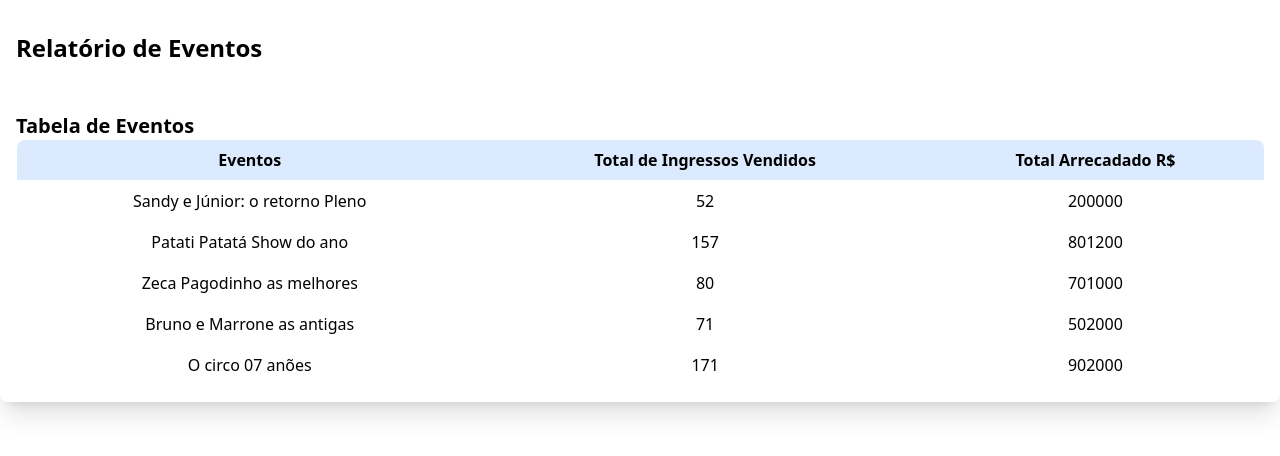
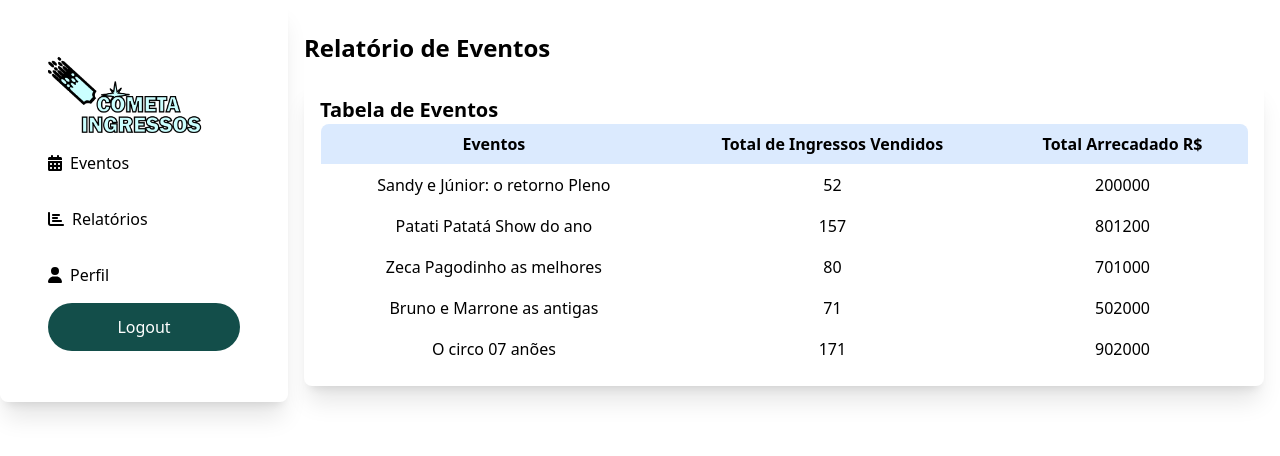
Before and after one commit to Yamazaki-Khaio/Cometa-Ingresso, a Next.js app in the folder ingressoscometa/: page /relatorio_evento_promoter in a window 1280 px wide. Shown: the top 456 px of the page. Built offline with nearby package versions, Linux system fonts and the light colour scheme.

Commit message:
Inserção do menu lateral do promoter

```diff
--- /dev/null
+++ b/ingressoscometa/src/components/RelatorioEventosPromoter/BotaoEventos.tsx
@@ -0,0 +1,24 @@
+import { FontAwesomeIcon } from "@fortawesome/react-fontawesome";
+import { faCalendarAlt, faChartBar, faUser } from "@fortawesome/free-solid-svg-icons";
+
+export function BotaoEventos() {
+  return (
+    <div>
+      <button
+        className={`
+          flex items-center
+          bg-transparent
+          text-black
+          text-28
+          rounded-3xl
+          transition-all duration-300
+          hover:text-green-600
+          h-14
+        `}
+      >
+        <FontAwesomeIcon icon={faCalendarAlt} className="mr-2" />
+        Eventos
+      </button>
+    </div>
+  );
+}
--- /dev/null
+++ b/ingressoscometa/src/components/RelatorioEventosPromoter/BotaoPerfil.tsx
@@ -0,0 +1,24 @@
+import { FontAwesomeIcon } from "@fortawesome/react-fontawesome";
+import { faCalendarAlt, faChartBar, faUser } from "@fortawesome/free-solid-svg-icons";
+
+export function BotaoPerfil() {
+  return (
+    <div>
+      <button
+        className={`
+          flex items-center
+          bg-transparent
+          text-black
+          text-28
+          rounded-3xl
+          transition-all duration-300
+          hover:text-green-600
+          h-14
+        `}
+      >
+        <FontAwesomeIcon icon={faUser} className="mr-2" />
+        Perfil
+      </button>
+    </div>
+  );
+}
--- /dev/null
+++ b/ingressoscometa/src/components/RelatorioEventosPromoter/BotaoRelatorio.tsx
@@ -0,0 +1,24 @@
+import { FontAwesomeIcon } from "@fortawesome/react-fontawesome";
+import { faCalendarAlt, faChartBar, faUser } from "@fortawesome/free-solid-svg-icons";
+
+export function BotaoRelatorios() {
+    return (
+      <div>
+        <button
+          className={`
+            flex items-center
+            bg-transparent
+            text-black
+            text-28
+            rounded-3xl
+            transition-all duration-300
+            hover:text-green-600
+            h-14
+          `}
+        >
+          <FontAwesomeIcon icon={faChartBar} className="mr-2" />
+          Relatórios
+        </button>
+      </div>
+    );
+  }
--- /dev/null
+++ b/ingressoscometa/src/components/RelatorioEventosPromoter/MenuLateralPromoter.tsx
@@ -0,0 +1,20 @@
+import React from 'react';
+import { BotaoPerfil } from './BotaoPerfil';
+import { BotaoRelatorios } from './BotaoRelatorio';
+import { BotaoEventos } from './BotaoEventos';
+import BotaoLogout from "../ClienteLogado/BotaoLogout"
+import Image from 'next/image'
+
+const App: React.FC = () => {
+  return (
+    <div className="shadow-xl p-12 rounded-lg">
+      <Image src="/cometa2.png" alt="Logo" width="170" height="170"/>
+      <BotaoEventos/>
+      <BotaoRelatorios/>
+      <BotaoPerfil/>
+      <BotaoLogout/>
+    </div>
+  );
+};
+
+export default App;
--- a/ingressoscometa/src/components/RelatorioEventosPromoter/RelatorioEvento.tsx
+++ b/ingressoscometa/src/components/RelatorioEventosPromoter/RelatorioEvento.tsx
@@ -1,5 +1,6 @@
 import React from 'react';
 import Tabela from './TabelaEvento';
+import MenuLateralPromoter from './MenuLateralPromoter';
 
 const dados = [
   { evento: 'Sandy e Júnior: o retorno Pleno', ingressosVendidos: 52, totalArrecadado: 200000.00 },
@@ -11,13 +12,18 @@ const dados = [
 
 const App: React.FC = () => {
   return (
-    <div >
-      <div className="mt-4 p-4">
-        <h1 className="text-2xl font-bold">Relatório de Eventos</h1>
-      </div>
-      <div className="p-4 bg-white-100 rounded-lg shadow-xl">
-        <h3 className="text-xl font-semibold mt-4">Tabela de Eventos</h3>
-        <Tabela dados={dados} />
+    <div className="flex">
+      <MenuLateralPromoter />
+      <div className="flex-1">
+        <div className="p-4">
+          <div className="mt-4">
+            <h1 className="text-2xl font-bold">Relatório de Eventos</h1>
+          </div>
+          <div className="bg-white rounded-lg shadow-xl p-4 mt-4">
+            <h3 className="text-xl font-semibold">Tabela de Eventos</h3>
+            <Tabela dados={dados} />
+          </div>
+        </div>
       </div>
     </div>
   );
```
